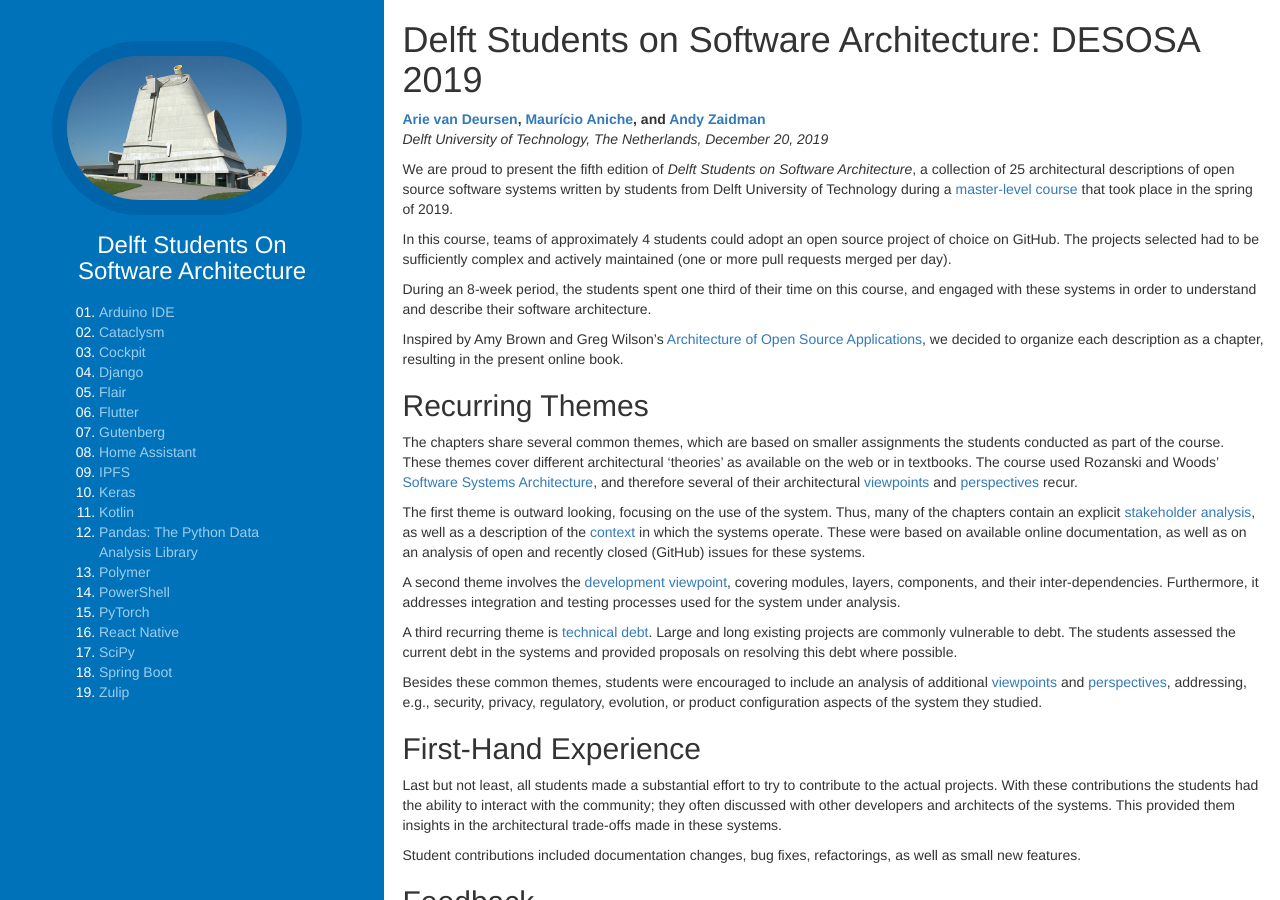
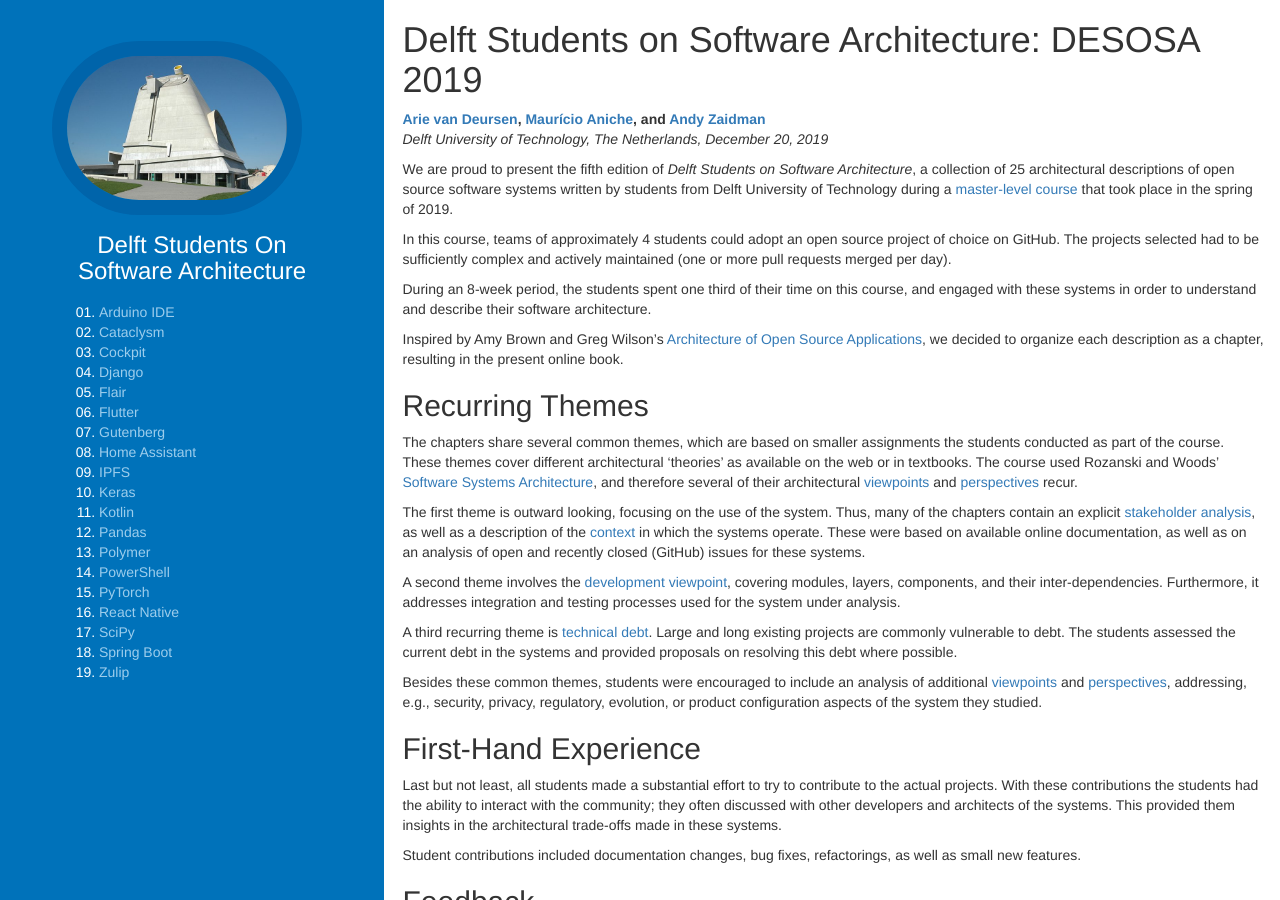
Before and after one commit to SERG-Delft/desosa2019, a Jekyll site: the page built from index.md, in a window 1280 px wide and 900 px high. Built offline with Jekyll 4.4.1, drawn with Linux system fonts in a browser that asks for light colours; nearby versions of some CDN libraries.

Commit message:
Simplify Pandas title

```diff
--- a/chapters/pandas/index.md
+++ b/chapters/pandas/index.md
@@ -1,7 +1,7 @@
 ---
 layout: default
 project: pandas
-title: "Pandas: The Python Data Analysis Library"
+title: "Pandas"
 chapter: true
 ---
 
```
